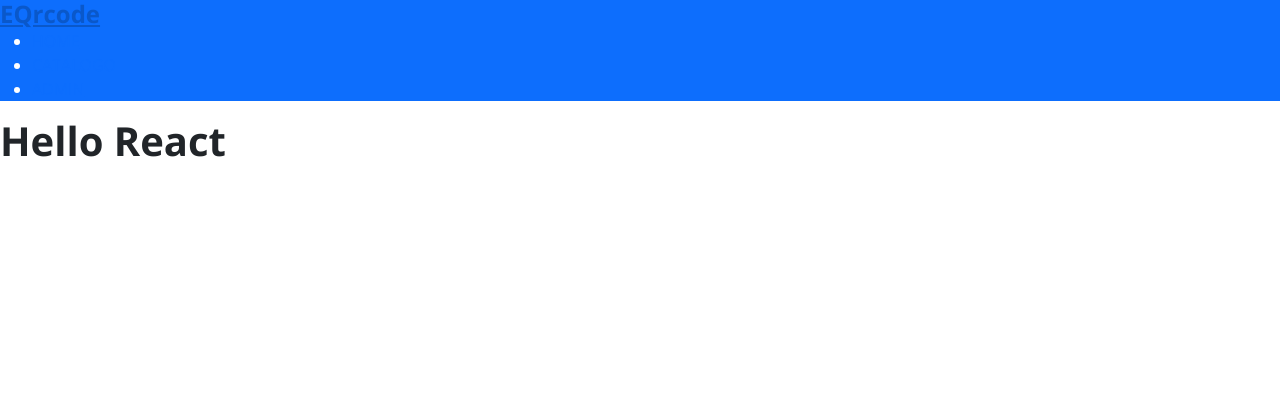
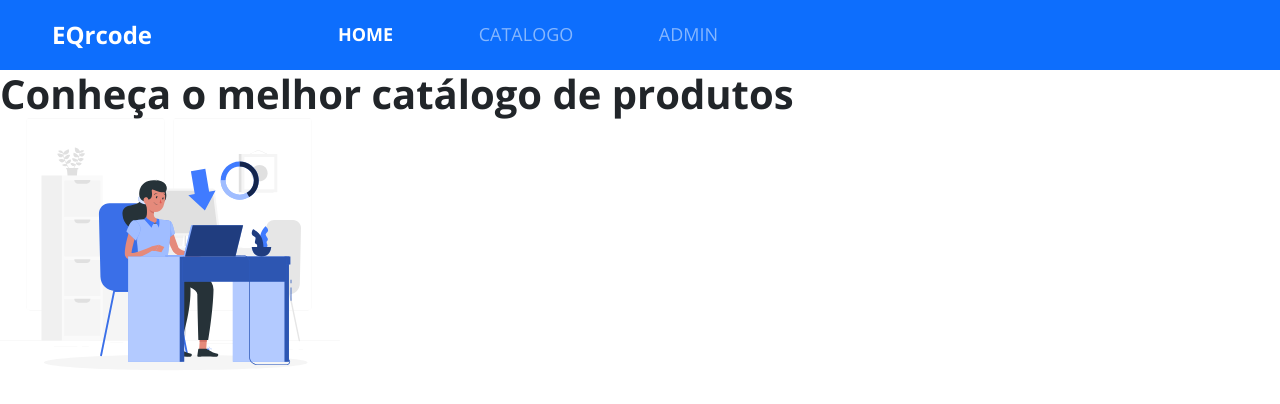
Before and after one commit to LucianoMeneses/frontend-react, a React (Create React App) app: page / in a window 1280 px wide. Shown: the top 404 px of the page. Built offline with nearby package versions, Linux system fonts and the light colour scheme.

Commit message:
feat: adiciona imagem da tela home e cria a primeira page

```diff
--- a/package.json
+++ b/package.json
@@ -3,6 +3,7 @@
   "version": "0.1.0",
   "private": true,
   "dependencies": {
+    "@popperjs/core": "^2.11.8",
     "@testing-library/jest-dom": "^5.17.0",
     "@testing-library/react": "^13.4.0",
     "@testing-library/user-event": "^13.5.0",
--- a/src/App.css
+++ b/src/App.css
@@ -1,10 +1,21 @@
 @import url('https://fonts.googleapis.com/css2?family=Open+Sans:ital,wght@0,300..800;1,300..800&display=swap');
 
-*{
-    font-family: 'Open Sans', sans-serif;
+* {
+  font-family: 'Open Sans', sans-serif;
 }
 
-h1, h2, h3, h4, h5, h6{
-    font-weight: 700;
-    margin-bottom: 0;
+h1,
+h2,
+h3,
+h4,
+h5,
+h6 {
+  font-weight: 700;
+  margin-bottom: 0;
 }
+
+a,
+a:hover {
+  text-decoration: none;
+  color: unset;
+}
--- a/src/App.tsx
+++ b/src/App.tsx
@@ -1,14 +1,9 @@
 import './assets/custom.scss';
 import './App.css';
-import Navbar from 'components/Navbar';
+import Home from 'pages/Home';
 
 function App() {
-  return (
-    <>
-      <Navbar/>
-      <h1>Hello React</h1>
-    </>
-  );
+  return <Home />;
 }
 
 export default App;
--- a/src/components/Navbar/index.tsx
+++ b/src/components/Navbar/index.tsx
@@ -1,14 +1,33 @@
+import './styles.css';
+import '@popperjs/core';
+import 'bootstrap/js/src/collapse';
+
 const Navbar = () => {
   return (
-    <nav className="bg-primary text-white">
-      <div>
-        <a href="link">
+    <nav className="navbar navbar-expand-md navbar-dark bg-primary main-nav">
+      <div className="container-fluid">
+        <a href="link" className="nav-logo-text">
           <h4>EQrcode</h4>
         </a>
-        <div>
-          <ul>
+
+        <button
+          className="navbar-toggler"
+          type="button"
+          data-bs-toggle="collapse"
+          data-bs-target="#navbarSupportedContent"
+          aria-controls="navbarSupportedContent"
+          aria-expanded="false"
+          aria-label="Toggle navigation"
+        >
+          <span className="navbar-toggler-icon"></span>
+        </button>
+
+        <div className="collapse navbar-collapse" id="navbarSupportedContent">
+          <ul className="navbar-nav offset-md-2 main-menu">
             <li>
-              <a href="link">HOME</a>
+              <a href="link" className="active">
+                HOME
+              </a>
             </li>
             <li>
               <a href="link">CATALOGO</a>
--- /dev/null
+++ b/src/components/Navbar/styles.css
@@ -0,0 +1,29 @@
+.main-nav {
+  min-height: 70px;
+  padding-left: 40px;
+}
+
+.nav-logo-text,
+.nav-logo-text:hover {
+  color: #fff;
+}
+
+.main-menu {
+  display: flex;
+  font-size: 18px;
+  width: 380px;
+  justify-content: space-between;
+}
+
+.main-menu a {
+  color: rgba(255, 255, 255, 0.5);
+}
+
+.main-menu a:hover {
+  color: #fff;
+}
+
+.main-menu a.active {
+  color: #fff;
+  font-weight: bold;
+}
--- a/src/index.tsx
+++ b/src/index.tsx
@@ -1,7 +1,6 @@
 import React from 'react';
 import ReactDOM from 'react-dom/client';
 import App from './App';
-import Navbar from 'components/Navbar';
 
 const root = ReactDOM.createRoot(
   document.getElementById('root') as HTMLElement
--- /dev/null
+++ b/src/pages/Home/index.tsx
@@ -0,0 +1,19 @@
+import Navbar from 'components/Navbar';
+import { ReactComponent as MainImage } from 'assets/images/main-image.svg';
+const Home = () => {
+  return (
+    <>
+      <Navbar />
+      <div className="home-container">
+        <div className="home-card"></div>
+        <div className="home-content-container"></div>
+        <h1>Conheça o melhor catálogo de produtos</h1>
+        <div className="home-image-container">
+          <MainImage />
+        </div>
+      </div>
+    </>
+  );
+};
+
+export default Home;
```
Also changed, not shown: src/assets/images/main-image.svg (added), 1 other file (tests, documents, lock files or other folders).
